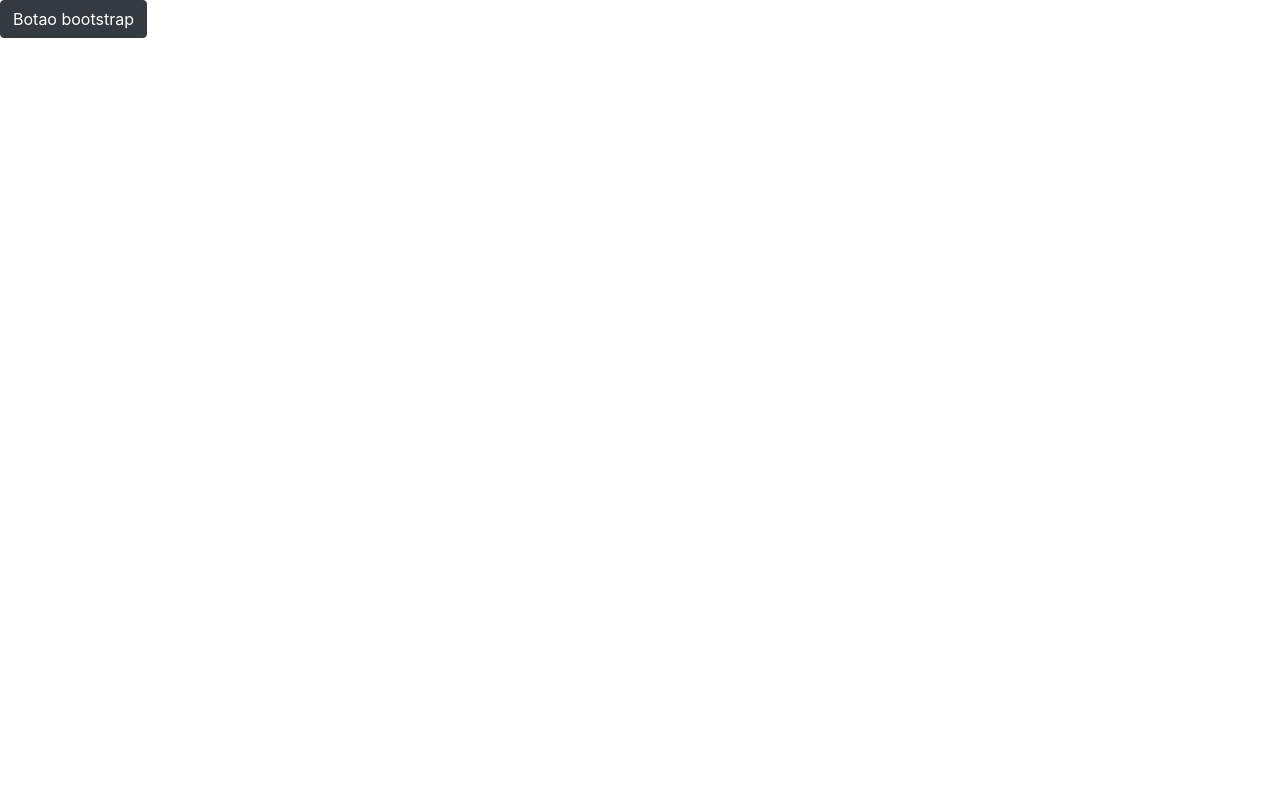
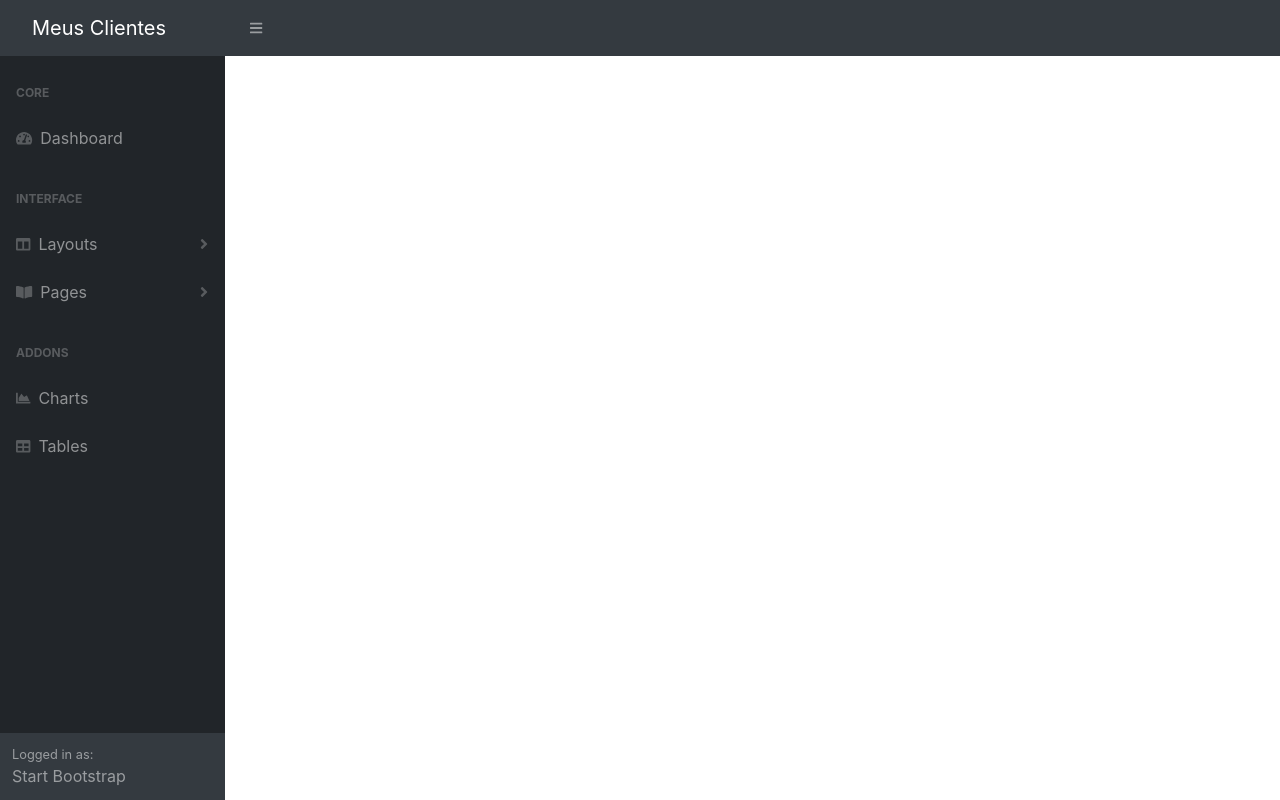
Before and after one commit to claudiojunior9662/curso-spring-angular, an Angular app in the folder src/clientes-app/: page / in a window 1280 px wide. Built offline with nearby package versions, Linux system fonts and the light colour scheme.

Commit message:
[ADD] aulas 50 e 51

```diff
--- a/src/clientes-app/src/app/app.component.html
+++ b/src/clientes-app/src/app/app.component.html
@@ -1 +1,4 @@
-<button class="btn btn-dark">Botao bootstrap</button>
+<app-navbar></app-navbar>
+<div id="layoutSidenav">
+    <app-sidebar></app-sidebar>
+</div>
--- a/src/clientes-app/src/app/app.module.ts
+++ b/src/clientes-app/src/app/app.module.ts
@@ -3,6 +3,8 @@
 
 import { AppRoutingModule } from './app-routing.module';
 import { AppComponent } from './app.component';
+
+import { TemplateModule } from './template/template.module';
 
 @NgModule({
   declarations: [
@@ -10,7 +12,8 @@
   ],
   imports: [
     BrowserModule,
-    AppRoutingModule
+    AppRoutingModule,
+    TemplateModule
   ],
   providers: [],
   bootstrap: [AppComponent]
--- /dev/null
+++ b/src/clientes-app/src/app/template/navbar/navbar.component.html
@@ -0,0 +1,6 @@
+<nav class="sb-topnav navbar navbar-expand navbar-dark bg-dark">
+    <a class="navbar-brand" href="#">Meus Clientes</a>
+    <button class="btn btn-link btn-sm order-1 order-lg-0" id="sidebarToggle" href="#">
+        <i class="fas fa-bars"></i>
+    </button>
+</nav>
--- /dev/null
+++ b/src/clientes-app/src/app/template/navbar/navbar.component.ts
@@ -0,0 +1,15 @@
+import { Component, OnInit } from '@angular/core';
+
+@Component({
+  selector: 'app-navbar',
+  templateUrl: './navbar.component.html',
+  styleUrls: ['./navbar.component.css']
+})
+export class NavbarComponent implements OnInit {
+
+  constructor() { }
+
+  ngOnInit(): void {
+  }
+
+}
--- /dev/null
+++ b/src/clientes-app/src/app/template/sidebar/sidebar.component.html
@@ -0,0 +1,57 @@
+<div id="layoutSidenav_nav">
+    <nav class="sb-sidenav accordion sb-sidenav-dark" id="sidenavAccordion">
+        <div class="sb-sidenav-menu">
+            <div class="nav">
+                <div class="sb-sidenav-menu-heading">Core</div>
+                <a class="nav-link" href="index.html"
+                    ><div class="sb-nav-link-icon"><i class="fas fa-tachometer-alt"></i></div>
+                    Dashboard</a
+                >
+                <div class="sb-sidenav-menu-heading">Interface</div>
+                <a class="nav-link collapsed" href="#" data-toggle="collapse" data-target="#collapseLayouts" aria-expanded="false" aria-controls="collapseLayouts"
+                    ><div class="sb-nav-link-icon"><i class="fas fa-columns"></i></div>
+                    Layouts
+                    <div class="sb-sidenav-collapse-arrow"><i class="fas fa-angle-down"></i></div
+                ></a>
+                <div class="collapse" id="collapseLayouts" aria-labelledby="headingOne" data-parent="#sidenavAccordion">
+                    <nav class="sb-sidenav-menu-nested nav"><a class="nav-link" href="layout-static.html">Static Navigation</a><a class="nav-link" href="layout-sidenav-light.html">Light Sidenav</a></nav>
+                </div>
+                <a class="nav-link collapsed" href="#" data-toggle="collapse" data-target="#collapsePages" aria-expanded="false" aria-controls="collapsePages"
+                    ><div class="sb-nav-link-icon"><i class="fas fa-book-open"></i></div>
+                    Pages
+                    <div class="sb-sidenav-collapse-arrow"><i class="fas fa-angle-down"></i></div
+                ></a>
+                <div class="collapse" id="collapsePages" aria-labelledby="headingTwo" data-parent="#sidenavAccordion">
+                    <nav class="sb-sidenav-menu-nested nav accordion" id="sidenavAccordionPages">
+                        <a class="nav-link collapsed" href="#" data-toggle="collapse" data-target="#pagesCollapseAuth" aria-expanded="false" aria-controls="pagesCollapseAuth"
+                            >Authentication
+                            <div class="sb-sidenav-collapse-arrow"><i class="fas fa-angle-down"></i></div
+                        ></a>
+                        <div class="collapse" id="pagesCollapseAuth" aria-labelledby="headingOne" data-parent="#sidenavAccordionPages">
+                            <nav class="sb-sidenav-menu-nested nav"><a class="nav-link" href="login.html">Login</a><a class="nav-link" href="register.html">Register</a><a class="nav-link" href="password.html">Forgot Password</a></nav>
+                        </div>
+                        <a class="nav-link collapsed" href="#" data-toggle="collapse" data-target="#pagesCollapseError" aria-expanded="false" aria-controls="pagesCollapseError"
+                            >Error
+                            <div class="sb-sidenav-collapse-arrow"><i class="fas fa-angle-down"></i></div
+                        ></a>
+                        <div class="collapse" id="pagesCollapseError" aria-labelledby="headingOne" data-parent="#sidenavAccordionPages">
+                            <nav class="sb-sidenav-menu-nested nav"><a class="nav-link" href="401.html">401 Page</a><a class="nav-link" href="404.html">404 Page</a><a class="nav-link" href="500.html">500 Page</a></nav>
+                        </div>
+                    </nav>
+                </div>
+                <div class="sb-sidenav-menu-heading">Addons</div>
+                <a class="nav-link" href="charts.html"
+                    ><div class="sb-nav-link-icon"><i class="fas fa-chart-area"></i></div>
+                    Charts</a
+                ><a class="nav-link" href="tables.html"
+                    ><div class="sb-nav-link-icon"><i class="fas fa-table"></i></div>
+                    Tables</a
+                >
+            </div>
+        </div>
+        <div class="sb-sidenav-footer">
+            <div class="small">Logged in as:</div>
+            Start Bootstrap
+        </div>
+    </nav>
+</div>
--- /dev/null
+++ b/src/clientes-app/src/app/template/sidebar/sidebar.component.ts
@@ -0,0 +1,15 @@
+import { Component, OnInit } from '@angular/core';
+
+@Component({
+  selector: 'app-sidebar',
+  templateUrl: './sidebar.component.html',
+  styleUrls: ['./sidebar.component.css']
+})
+export class SidebarComponent implements OnInit {
+
+  constructor() { }
+
+  ngOnInit(): void {
+  }
+
+}
--- a/src/clientes-app/src/index.html
+++ b/src/clientes-app/src/index.html
@@ -8,7 +8,7 @@
   <link rel="icon" type="image/x-icon" href="favicon.ico">
   <script src="https://cdnjs.cloudflare.com/ajax/libs/font-awesome/5.11.2/js/all.min.js" crossorigin="anonymous"></script>
 </head>
-<body>
+<body class="sb-nav-fixed">
   <app-root></app-root>
 </body>
 </html>
```
Also changed, not shown: src/clientes-app/src/app/template/template.module.ts (added, +21 -0 lines), src/clientes-app/src/app/template/navbar/navbar.component.css (added), src/clientes-app/src/app/template/sidebar/sidebar.component.css (added).
